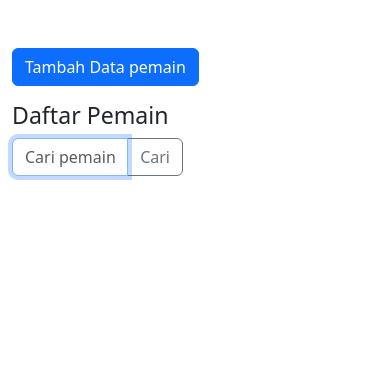
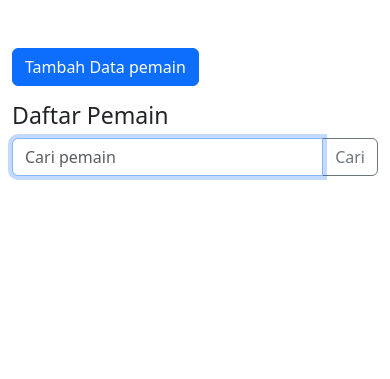
Before and after one commit to andrisyahputra/mvc, a PHP site: the page made by app/views/pemain/index.php in a window 390 px wide. Shown: the part 56-435 px from the top of the page. Run offline with PHP 8.4, Linux system fonts and the light colour scheme; the template is opened without the code that fills it, so the values that code supplies are empty; some libraries are stand-ins or nearby versions.

Commit message:
responsive halaman pemain

```diff
--- a/app/views/pemain/index.php
+++ b/app/views/pemain/index.php
@@ -15,7 +15,7 @@
 
 
 <div class="row">
-    <div class="col-6">
+    <div class="col-lg-6">
         <h3>Daftar Pemain</h3>
 
         <div class="row">
```
